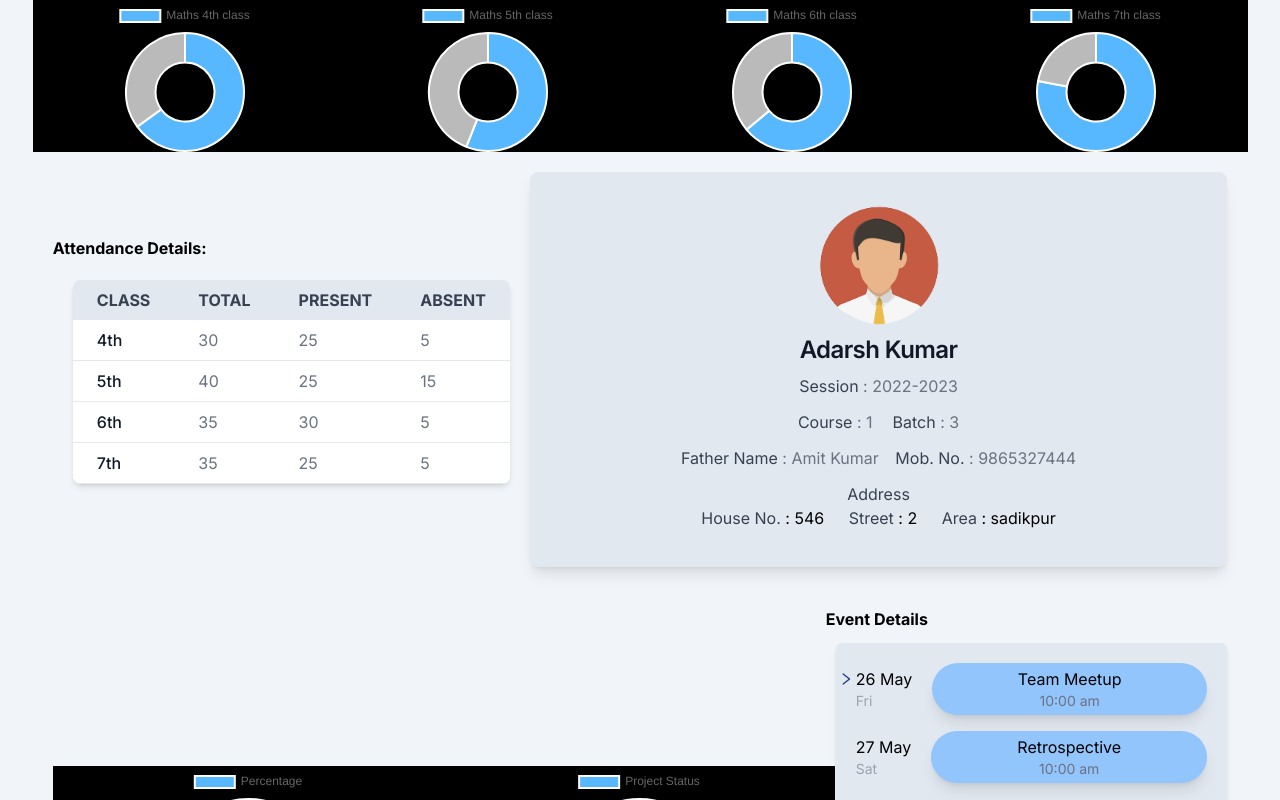
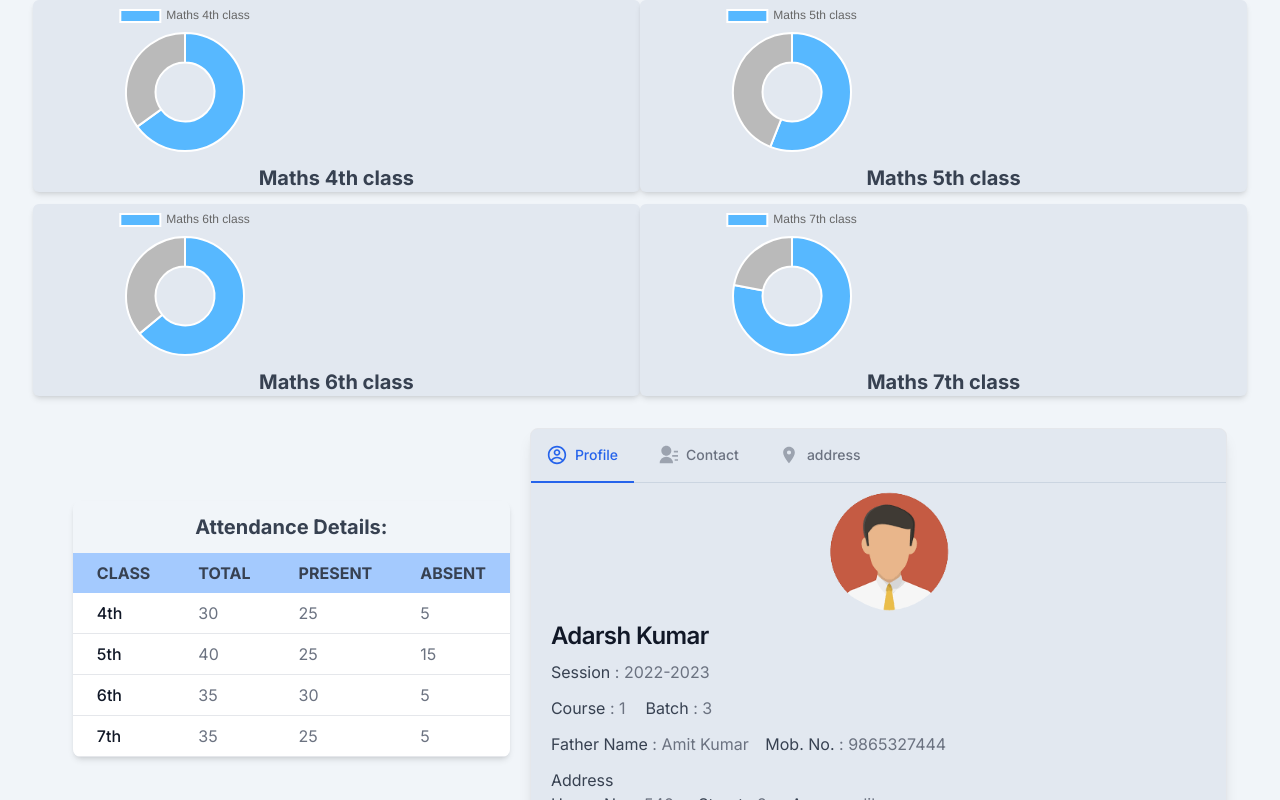
Before and after one commit to Abhimrt/StudentManagement, a Next.js app: page /teacher in a window 1280 px wide. Shown: the top 800 px of the page. Built offline with nearby package versions, Linux system fonts and the light colour scheme; what @shrutibalasa/tailwind-grid-auto-fit would draw is missing.

Commit message:
profile section nav

```diff
--- a/app/layout.js
+++ b/app/layout.js
@@ -11,7 +11,11 @@ export const metadata = {
 export default function RootLayout({ children }) {
   return (
     <html lang="en">
-      <body className={`${inter.className} bg-slate-100 `}>{children}</body>
+      <head>
+          <link href="https://cdnjs.cloudflare.com/ajax/libs/flowbite/1.6.5/flowbite.min.css" rel="stylesheet" />
+      </head>
+      <body className={`${inter.className} bg-slate-100 `}> {children}
+      <script src="https://cdnjs.cloudflare.com/ajax/libs/flowbite/1.6.5/flowbite.min.js"></script></body>
     </html>
   )
 }
--- a/components/Calendar.js
+++ b/components/Calendar.js
@@ -1,6 +1,7 @@
 
 import React from 'react'
 import {AiOutlineRight} from "react-icons/ai"
+import Heading from './Heading'
 
 const Calendar = () => {
     const week = ["Sun","Mon","Tues","Wed","Thrus","Fri","Sat"]
@@ -12,8 +13,8 @@ const Calendar = () => {
     }
   return (
     <div className='w-full px-5 md:px-0'>
-        <h3 className='font-bold mb-3 translate-x-[-10px]'>Event Details</h3>
         <div className='component w-full space-y-4'>
+       <Heading heading={"Calendar"} />
         {
             next7.map((e,i)=>(
                 <div className='center space-x-5 mb-3 w-full whitespace-nowrap' key={i}>
--- a/components/Card1.js
+++ b/components/Card1.js
@@ -6,7 +6,7 @@ import { MdOutlineDateRange } from "react-icons/md"
 import { RiQuestionnaireFill } from "react-icons/ri"
 import "@/css/main.css"
 
-const Card1 = (props) => {
+const Card1 = async (props) => {
   /*
     Content to be shared:  | Example
         number = "Integer" | //124
@@ -17,7 +17,7 @@ const Card1 = (props) => {
  }
   return (
     <div className='profileCard'>
-        <div className={`icons bg-${props.color?props.color:"yellow"}-300`}>
+        <div className={`icons `} style={{background:props.color?props.color:"#d6d3d1"}}>
           {(props.type === "Queries") && <RiQuestionnaireFill className='text-4xl mx-auto mb-2' />}
           {(props.type === "Task") && <BiTask className='text-4xl mx-auto mb-2' />}
           {(props.type === "Assignment") && <MdAssignmentAdd className='text-4xl mx-auto mb-2' />}
@@ -26,7 +26,7 @@ const Card1 = (props) => {
         </div>
         <div className='w-7/12 mr-5' >
           <p className='font-bold text-3xl text-center' > {props.number}</p>
-          <p className='text-gray-500'>{props.type}</p>
+          <p className='text-gray-500 text-2xl'>{props.type}</p>
         </div>
     </div>
   )
--- /dev/null
+++ b/components/Heading.js
@@ -0,0 +1,9 @@
+import React from 'react'
+
+const Heading = ({heading}) => {
+  return (
+    <h3 className="font-bold text-xl text-gray-700 my-3 text-center">{heading}</h3>
+  )
+}
+
+export default Heading
--- a/components/PieChart.js
+++ b/components/PieChart.js
@@ -1,6 +1,7 @@
 "use client";
 import React, { useEffect } from "react";
 import { Chart } from "chart.js";
+import Heading from "./Heading";
 
 const PieChart = ({ data, label }) => {
   useEffect(() => {
@@ -29,9 +30,12 @@ const PieChart = ({ data, label }) => {
   return (
     <>
       {/* Filled Pie chart */}
-      <div className=" w-full ">
-        <div className=" ">
-          <canvas id={label} className=" h-10 p-0 bg-black"></canvas>
+      <div className=" w-full  ">
+        <div className="  bg-slate-200 rounded-md shadow-md">
+          <canvas id={label} className="">
+
+          </canvas>
+          <Heading heading={label} />
         </div>
       </div>
     </>
--- a/components/Profile.js
+++ b/components/Profile.js
@@ -1,10 +1,59 @@
+"use client"
 import Image from "next/image";
-import React from "react";
+import React, { useRef, useState } from "react";
+import { MdLocationOn } from "react-icons/md"
+import { CgProfile } from "react-icons/cg"
+import { RiContactsFill } from "react-icons/ri"
+import Link from "next/link";
 
 const Profile = ({ data }) => {
+
+  const [active, setactive] = useState("")
+  const profile = useRef()
+  const contact = useRef()
+  const address = useRef()
+
+  const navBar = (e) => {
+    if (!e.current.classList.contains("active")) {
+      profile.current.classList.remove("active")
+      profile.current.classList.add("nactive")
+      contact.current.classList.remove("active")
+      contact.current.classList.add("nactive")
+      address.current.classList.remove("active")
+      address.current.classList.add("nactive")
+      e.current.classList.remove("nactive")
+      e.current.classList.add("active")
+    }
+  }
+
   return (
-    <div className="w-full self-stretch p-0  text-center" >
-      <div className="p-6  bg-slate-200 border h-full border-gray-200 rounded-lg shadow-lg">
+    <div className="w-full self-stretch p-0  text-center profile" >
+      <div className="  bg-slate-200 border h-full border-gray-200 rounded-lg shadow-lg">
+
+        {/* upper navbar start */}
+        <div className="border-b border-slate-300 ">
+          <ul className="flex flex-wrap -mb-px text-sm font-medium text-center text-gray-500 ">
+            <li className="mr-2 active" ref={profile}>
+              <Link href="/student" className=" group " onClick={() => navBar(profile)}>
+                <CgProfile />Profile
+              </Link>
+            </li>
+            <li className="mr-2 nactive" ref={contact} >
+              <Link href="/student" className=" group" onClick={() => navBar(contact)} >
+                <RiContactsFill />Contact
+              </Link>
+            </li>
+            <li className="mr-2 nactive" ref={address} >
+              <Link href="/student" className="  group" onClick={() => navBar(address)}>
+                <MdLocationOn />address
+              </Link>
+            </li>
+          </ul>
+        </div>
+        {/* upper navbar end */}
+
+        {/* profile section start */}
+        <div className="hidden">
           <Image src={"/user.png"} width={200} height={200} className="m-auto " />
           <h2 className="mb-2 text-2xl font-semibold tracking-tight text-gray-900 capitalize">
             {data.studentName}
@@ -19,16 +68,76 @@ const Profile = ({ data }) => {
           </p>
           <p className=" mb-3 font-normal text-gray-500 space-x-3 ">
             <span><span className="text-gray-700">Father Name</span> : {data.perents.FatherName}</span>
-          <br className="block md:hidden"/>
+            <br className="block md:hidden" />
             <span > <span className="text-gray-700 ">Mob. No.</span> : {data.perents.FatherMobileNumber}</span>
           </p>
           <p className="mb-3 font-normal text-gray-5d00">
             <span className="text-gray-700 text-left ">Address</span> <br />
             <span className="text-gray-700">House No.</span> : {data.Address.HouseNo}
             <span className="ml-5"> <span className="text-gray-700">Street</span> : {data.Address.street}</span>
-          <br className="block md:hidden"/>
+            <br className="block md:hidden" />
             <span className="ml-5"> <span className="text-gray-700">Area</span> : {data.Address.area}</span>
           </p>
+        </div>
+        {/* profile section end */}
+
+        {/* contact section start */}
+        <div className="text-left pl-5">
+          <Image src={"/user.png"} width={200} height={200} className="m-auto " />
+          <h2 className="mb-2 text-2xl font-semibold tracking-tight text-gray-900 capitalize">
+            {data.studentName}
+          </h2>
+
+          <p className="mb-3 font-normal text-gray-500 ">
+            <span className="text-gray-700">Session</span> : {data.AddmissionSession}
+          </p>
+          <p className="mb-3 font-normal text-gray-500 ">
+            <span className="text-gray-700" >Course</span> : {data.Course}
+            <span className="ml-5"><span className="text-gray-700">Batch</span> : {data.batch}</span>
+          </p>
+          <p className=" mb-3 font-normal text-gray-500 space-x-3 ">
+            <span><span className="text-gray-700">Father Name</span> : {data.perents.FatherName}</span>
+
+            <span > <span className="text-gray-700 ">Mob. No.</span> : {data.perents.FatherMobileNumber}</span>
+          </p>
+          <p className="mb-3 font-normal text-gray-500">
+            <span className="text-gray-700 text-left ">Address</span> <br />
+            <span className="text-gray-700">House No.</span> : {data.Address.HouseNo}
+            <span className="ml-5"> <span className="text-gray-700">Street</span> : {data.Address.street}</span>
+
+            <span className="ml-5"> <span className="text-gray-700">Area</span> : {data.Address.area}</span>
+          </p>
+        </div>
+        {/* contact section end */}
+
+        {/* address section start */}
+        <div className="hidden">
+          <Image src={"/user.png"} width={200} height={200} className="m-auto " />
+          <h2 className="mb-2 text-2xl font-semibold tracking-tight text-gray-900 capitalize">
+            {data.studentName}
+          </h2>
+
+          <p className="mb-3 font-normal text-gray-500 ">
+            <span className="text-gray-700">Session</span> : {data.AddmissionSession}
+          </p>
+          <p className="mb-3 font-normal text-gray-500 ">
+            <span className="text-gray-700" >Course</span> : {data.Course}
+            <span className="ml-5"><span className="text-gray-700">Batch</span> : {data.batch}</span>
+          </p>
+          <p className=" mb-3 font-normal text-gray-500 space-x-3 ">
+            <span><span className="text-gray-700">Father Name</span> : {data.perents.FatherName}</span>
+            <br className="block md:hidden" />
+            <span > <span className="text-gray-700 ">Mob. No.</span> : {data.perents.FatherMobileNumber}</span>
+          </p>
+          <p className="mb-3 font-normal text-gray-5d00">
+            <span className="text-gray-700 text-left ">Address</span> <br />
+            <span className="text-gray-700">House No.</span> : {data.Address.HouseNo}
+            <span className="ml-5"> <span className="text-gray-700">Street</span> : {data.Address.street}</span>
+            <br className="block md:hidden" />
+            <span className="ml-5"> <span className="text-gray-700">Area</span> : {data.Address.area}</span>
+          </p>
+        </div>
+        {/* address section end */}
 
 
       </div>
--- a/components/Table.js
+++ b/components/Table.js
@@ -1,4 +1,5 @@
 import React from "react";
+import Heading from "./Heading";
 /*
 
     data = [
@@ -23,10 +24,10 @@ const Table = ({heading,data}) => {
   const tableHeadings = Object.keys(data[0]);
   return (
     <div >
-      <h3 className="font-bold ">{heading}</h3>
        <div className="relative overflow-x-auto shadow-md sm:rounded-lg m-0 my-3 md:m-5  whitespace-nowrap">
+        <Heading heading={heading}/>
       <table className="w-full  text-left text-gray-500">
-        <thead className=" text-gray-700 uppercase bg-slate-200">
+        <thead className=" text-gray-700 uppercase bg-blue-300">
           <tr>
             {
               tableHeadings.map((e,i)=>(
--- /dev/null
+++ b/css/_profile.scss
@@ -0,0 +1,20 @@
+.profile{
+    .active{
+        @apply text-blue-500 ;
+        a{
+            @apply inline-flex p-4 text-blue-600 border-b-2 border-blue-600 rounded-t-lg ;
+        }
+        svg{
+            @apply w-5 h-5 mr-2 text-blue-600;
+        }
+    }
+    .nactive{
+        a{
+            @apply inline-flex p-4 border-b-2 border-transparent rounded-t-lg hover:text-gray-600 hover:border-gray-400 ;
+        }
+        svg{
+            @apply w-5 h-5 mr-2 text-gray-400 group-hover:text-gray-700 ;
+        }
+
+    }
+}
--- a/css/main.css
+++ b/css/main.css
@@ -10,4 +10,20 @@
   font-size: 3rem;
   @apply p-0 drop-shadow-sm text-white;
   box-shadow: 1px 1px 10px rgba(0, 0, 0, 0.206);
+}
+
+.profile .active {
+  @apply text-blue-500;
+}
+.profile .active a {
+  @apply inline-flex p-4 text-blue-600 border-b-2 border-blue-600 rounded-t-lg;
+}
+.profile .active svg {
+  @apply w-5 h-5 mr-2 text-blue-600;
+}
+.profile .nactive a {
+  @apply inline-flex p-4 border-b-2 border-transparent rounded-t-lg hover:text-gray-600 hover:border-gray-400;
+}
+.profile .nactive svg {
+  @apply w-5 h-5 mr-2 text-gray-400 group-hover:text-gray-700;
 }/*# sourceMappingURL=main.css.map */
--- a/css/main.scss
+++ b/css/main.scss
@@ -3,4 +3,6 @@
     @apply flex justify-center items-center;
 }
 
+
 @import "./card.scss";
+@import "./profile.scss";
```
Also changed, not shown: app/student/page.js (+7 -7 lines), components/Progress.js (+14 -3 lines), 1 other file (tests, documents, lock files or other folders). Lines whose indentation alone changed are shown as unchanged.
